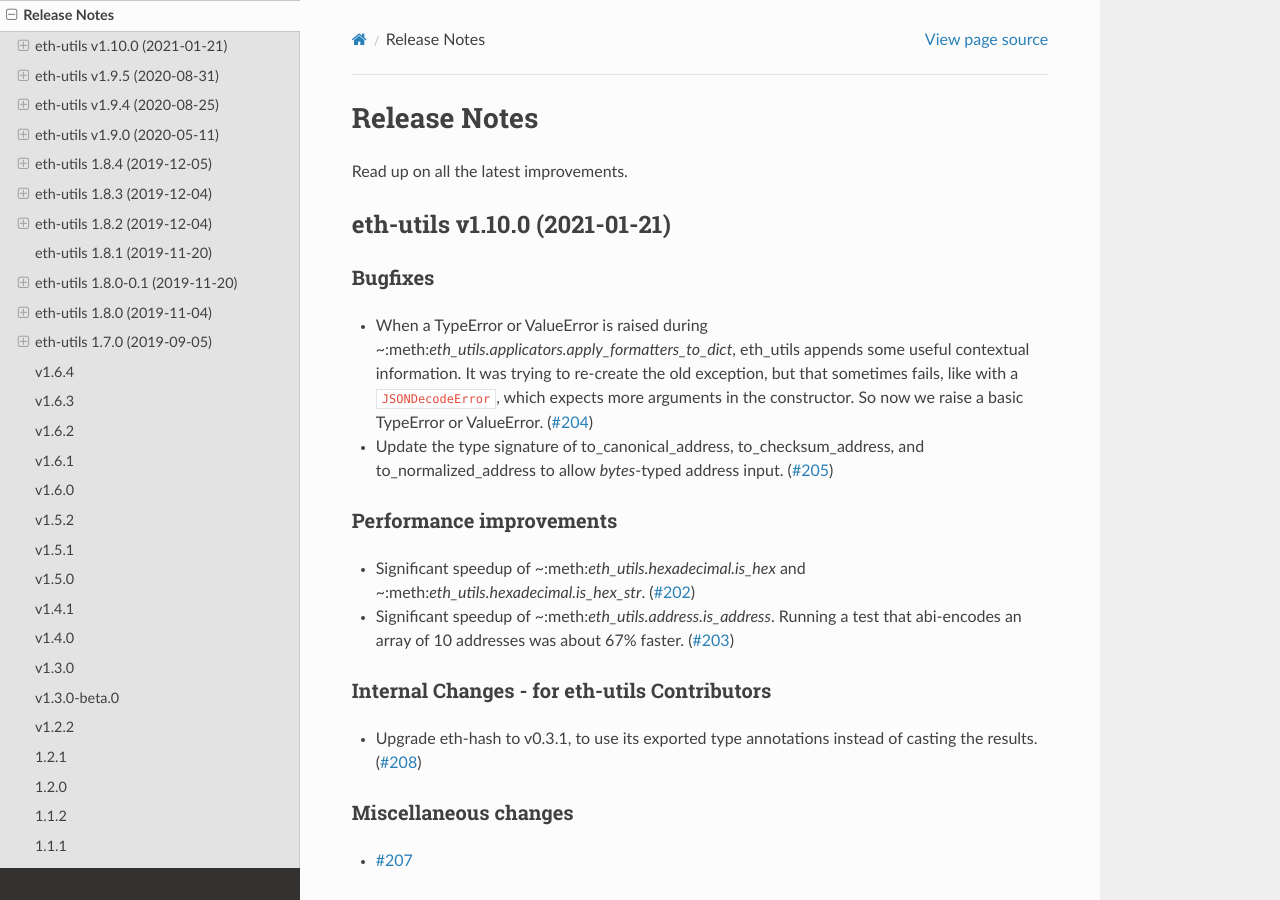
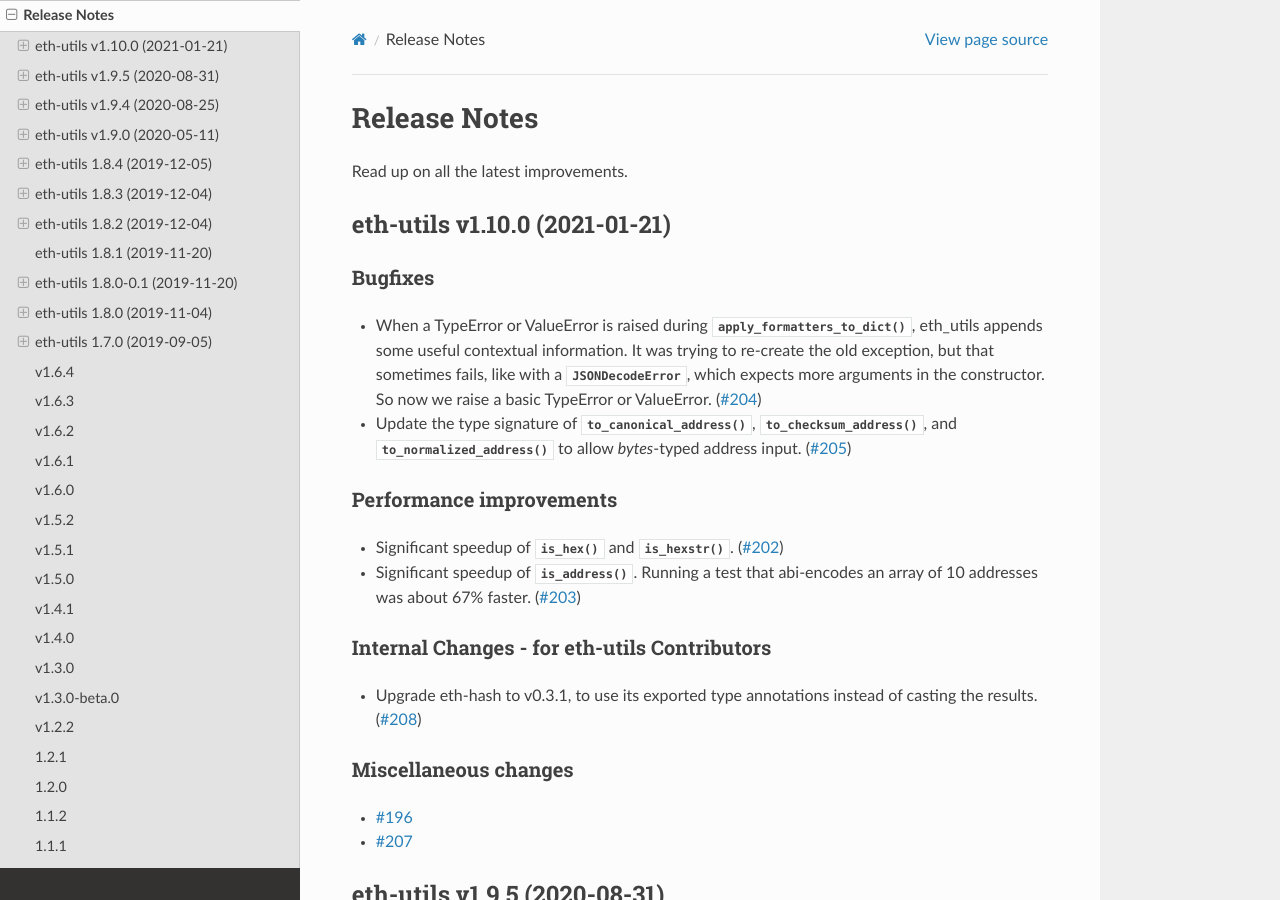
Before and after one commit to ethereum/eth-utils, a Sphinx documentation site: the page built from docs/release_notes.rst, in a window 1280 px wide and 900 px high. Built offline with Sphinx 7.4.7 and the Read the Docs theme 2.0.0, drawn with Linux system fonts in a browser that asks for light colours; pages that are not in the unit, such as notebooks, are missing from menus; cross-references to code outside the pages are shown as plain code.

Commit message:
Clean up release notes for v1.10.0

```diff
--- a/docs/release_notes.rst
+++ b/docs/release_notes.rst
@@ -12,20 +12,22 @@
 ~~~~~~~~
 
 - When a TypeError or ValueError is raised during
-  ~:meth:`eth_utils.applicators.apply_formatters_to_dict`, eth_utils appends some useful contextual
+  :meth:`~eth_utils.applicators.apply_formatters_to_dict`, eth_utils appends some useful contextual
   information. It was trying to re-create the old exception, but that sometimes fails, like with a
-  :cls:`JSONDecodeError`, which expects more arguments in the constructor. So now we raise a basic
+  :class:`JSONDecodeError`, which expects more arguments in the constructor. So now we raise a basic
   TypeError or ValueError. (`#204 <https://github.com/ethereum/eth-utils/issues/204>`__)
-- Update the type signature of to_canonical_address, to_checksum_address, and to_normalized_address to
-  allow `bytes`-typed address input. (`#205 <https://github.com/ethereum/eth-utils/issues/205>`__)
+- Update the type signature of :meth:`~eth_utils.address.to_canonical_address`,
+  :meth:`~eth_utils.address.to_checksum_address`, and
+  :meth:`~eth_utils.address.to_normalized_address` to allow `bytes`-typed
+  address input. (`#205 <https://github.com/ethereum/eth-utils/issues/205>`__)
 
 
 Performance improvements
 ~~~~~~~~~~~~~~~~~~~~~~~~
 
-- Significant speedup of ~:meth:`eth_utils.hexadecimal.is_hex` and
-  ~:meth:`eth_utils.hexadecimal.is_hex_str`. (`#202 <https://github.com/ethereum/eth-utils/issues/202>`__)
-- Significant speedup of ~:meth:`eth_utils.address.is_address`. Running a test that abi-encodes an
+- Significant speedup of :meth:`~eth_utils.hexadecimal.is_hex` and
+  :meth:`~eth_utils.hexadecimal.is_hexstr`. (`#202 <https://github.com/ethereum/eth-utils/issues/202>`__)
+- Significant speedup of :meth:`~eth_utils.address.is_address`. Running a test that abi-encodes an
   array of 10 addresses was about 67% faster. (`#203 <https://github.com/ethereum/eth-utils/issues/203>`__)
 
 
@@ -38,6 +40,7 @@
 Miscellaneous changes
 ~~~~~~~~~~~~~~~~~~~~~
 
+- `#196 <https://github.com/ethereum/eth-utils/issues/196>`__
 - `#207 <https://github.com/ethereum/eth-utils/issues/207>`__
 
 
```
